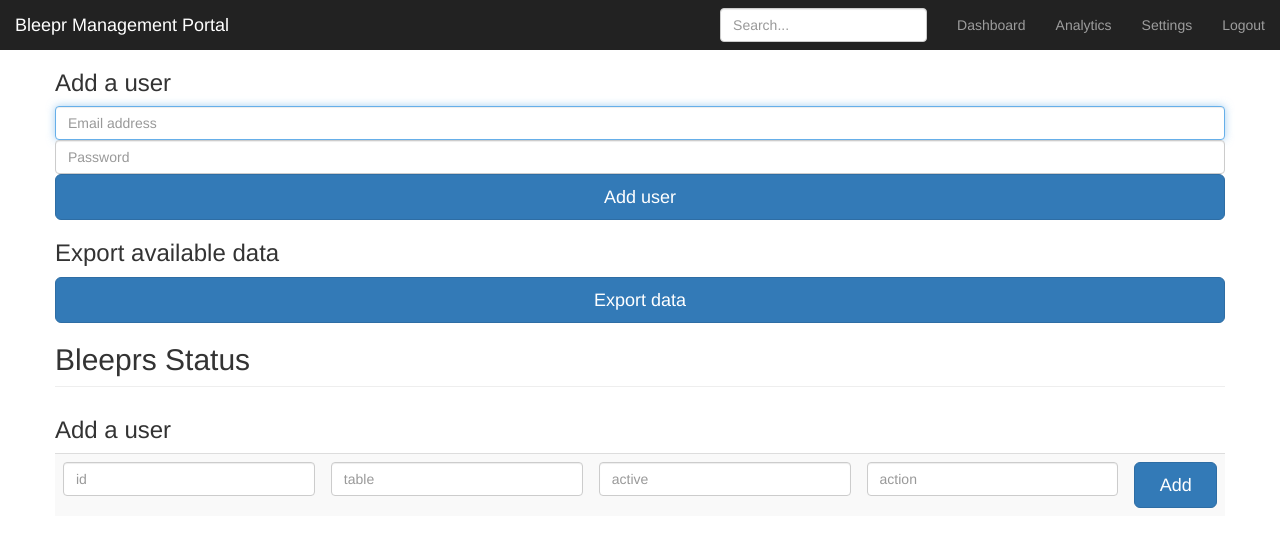
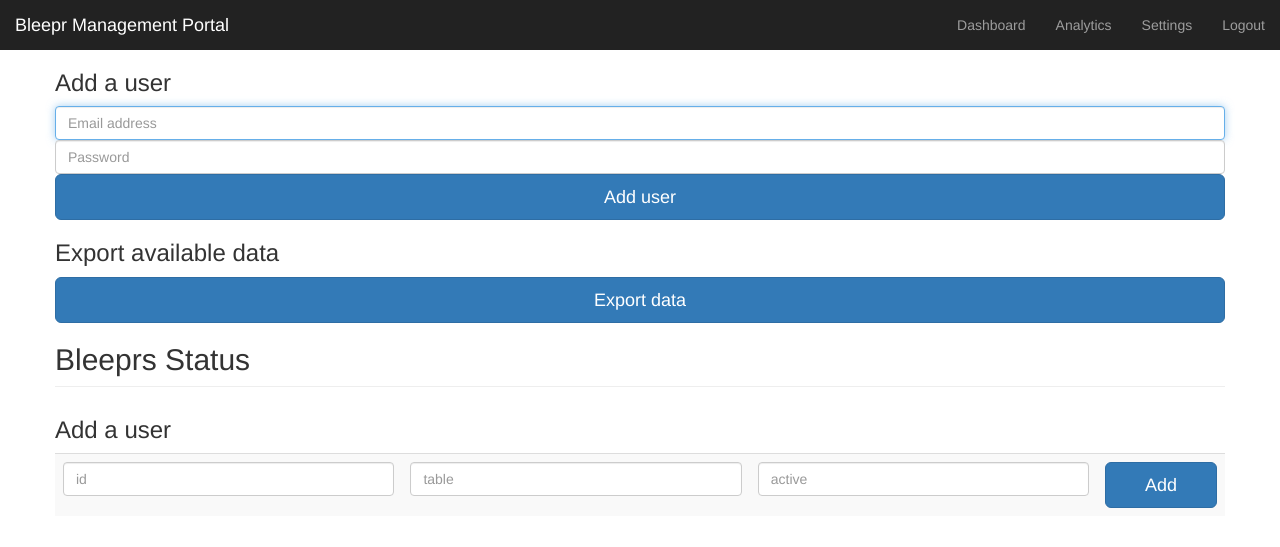
Before and after one commit to bleepr/bleepr-manage, a Flask app: template templates/settings.html in a window 1280 px wide. Shown: the top 547 px of the page. Run offline with Flask 2, Linux system fonts and the light colour scheme; the template is opened without the code that fills it, so the values that code supplies are empty; some libraries are stand-ins or nearby versions.

Commit message:
Remove search and add data to settings

```diff
--- a/app.py
+++ b/app.py
@@ -129,12 +129,15 @@ def get_dashboard_table_data():
     return [data, ids, tables, active, occupied, time_spent, remaining_time]
 
 def get_settings_table_data():
-    return [ ["id", "Table", "Active", "Action"],
-             ["0", "1", "2"], # id
-             ["red", "yellow", "green"], # table
-             ["Yes", "Yes", "No"], # Active
-             ["No", "Yes", "N/A"], # Occupied
-             ["34", "92", "N/A"] ] # Remaining time
+    bls = (requests.get("http://bleepr.io/bleeprs")).json()
+    ids = []
+    tabls = []
+    activs = []
+    for bl in bls:
+        ids.append(bl['id'])
+        tabls.append(bl['table_id'])
+        activs.append(bl['is_active'])
+    return [ ["Id", "Table", "Active"], ids, tabls, activs ]
 
 
 @app.route('/')
--- a/templates/analytics.html
+++ b/templates/analytics.html
@@ -39,9 +39,6 @@
             <li><a href="/settings">Settings</a></li>
             <li><a href="/logout">Logout</a></li>
           </ul>
-          <form class="navbar-form navbar-right">
-            <input type="text" class="form-control" placeholder="Search...">
-          </form>
         </div>
       </div>
     </nav>
--- a/templates/portal.html
+++ b/templates/portal.html
@@ -39,9 +39,6 @@
             <li><a href="/settings">Settings</a></li>
             <li><a href="/logout">Logout</a></li>
           </ul>
-          <form class="navbar-form navbar-right">
-            <input type="text" class="form-control" placeholder="Search...">
-          </form>
         </div>
       </div>
     </nav>
--- a/templates/settings.html
+++ b/templates/settings.html
@@ -39,9 +39,6 @@
             <li><a href="/settings">Settings</a></li>
             <li><a href="/logout">Logout</a></li>
           </ul>
-          <form class="navbar-form navbar-right">
-            <input type="text" class="form-control" placeholder="Search...">
-          </form>
         </div>
       </div>
     </nav>
@@ -74,7 +71,7 @@
               </tr>
             </thead>
             <tbody>
-              {% for i in range(table_data[0]|count - 1) %}
+              {% for i in range(table_data[1]|count) %}
               <tr>
                 {% for j in range(table_data[0]|count) %}
                 <td>{{ table_data[j+1][i] }}</td>
@@ -98,10 +95,6 @@
                     <input type="text" name="active" id="active" class="form-control" placeholder="active" required autofocus>
                   </td>
                   <td>
-                    <label for="action" class="sr-only">action</label>
-                    <input type="text" name="action" id="action" class="form-control" placeholder="action" required autofocus>
-                  </td>
-                  <td>
                     <button class="btn btn-lg btn-primary btn-block" type="submit">Add</button>
                   </td>
                 </form>
```
